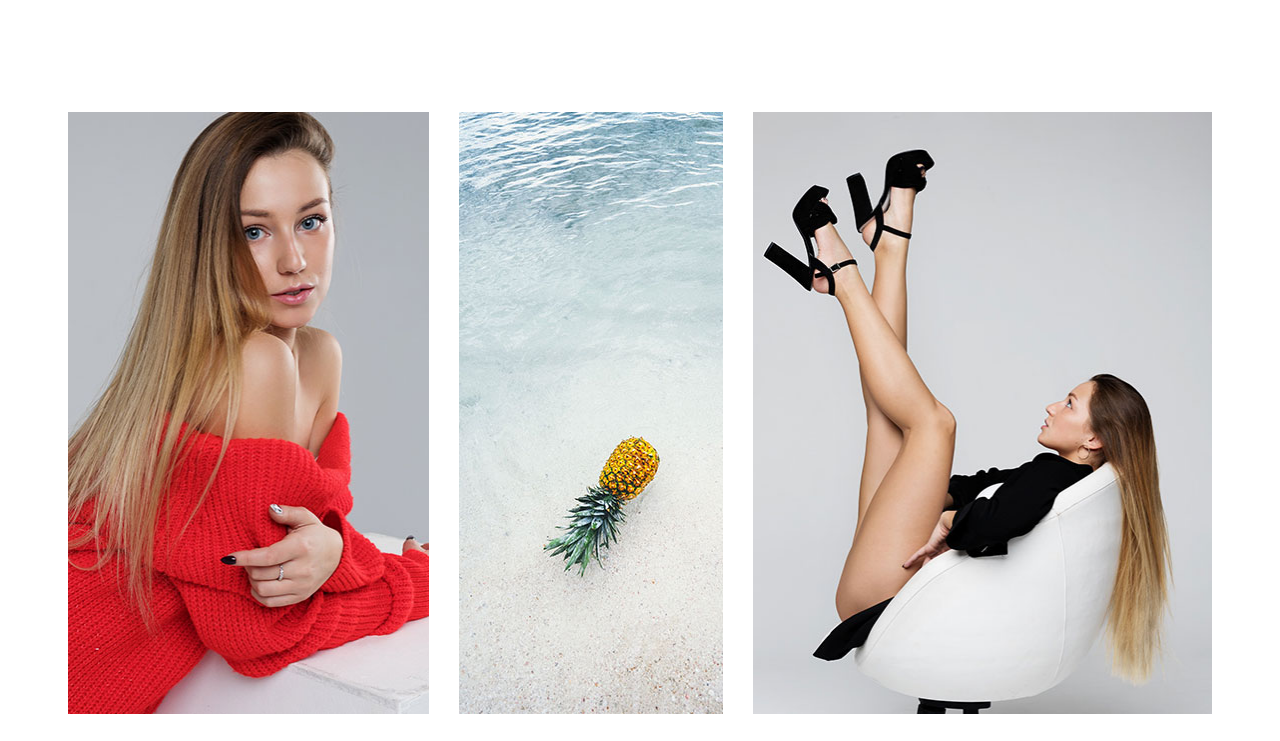
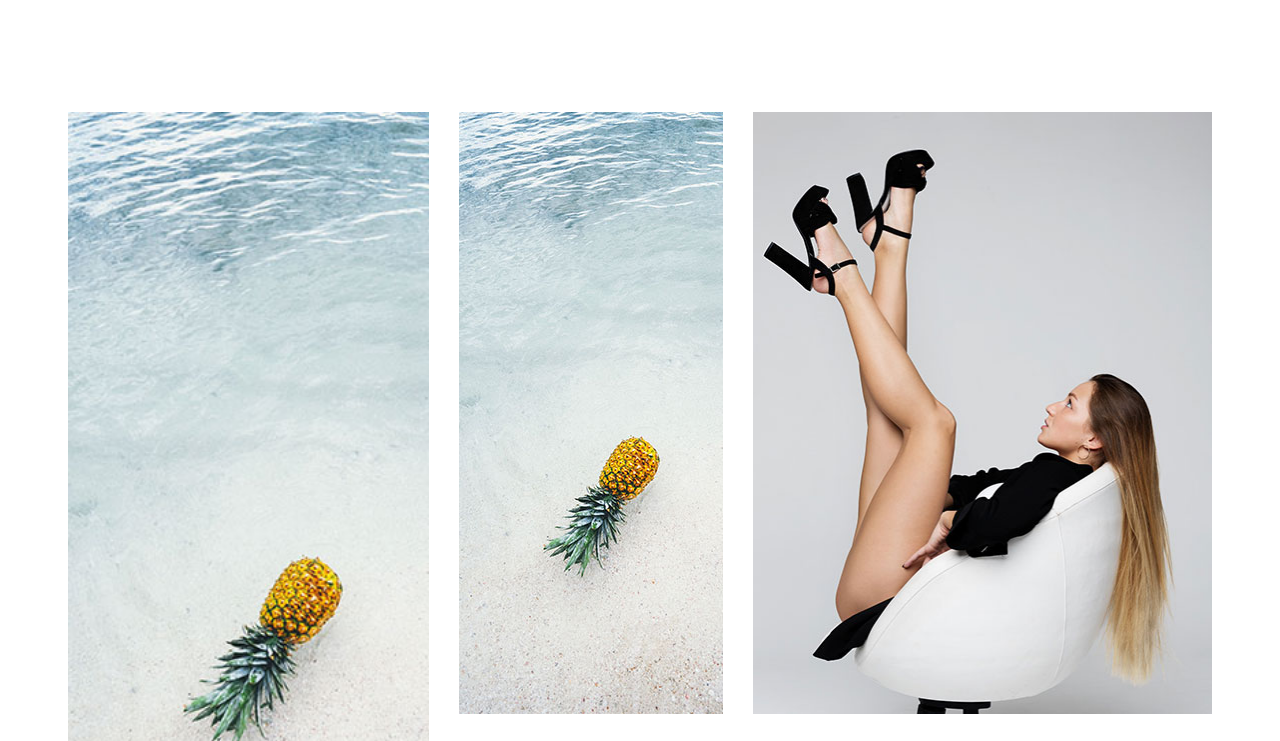
Before and after one commit to HadjaJalloh/Princesss-Hadja-, a plain HTML site: page index.html in a window 1280 px wide. Shown: the part 1645-2386 px from the top of the page. Drawn offline with Linux system fonts and the light colour scheme.

Commit message:
Update index.html

```diff
--- a/index.html
+++ b/index.html
@@ -132,7 +132,7 @@
 			<div class="row">
 				<div class="col-lg-4 col-md-7">
 					<a href="portfolio.html" class="portfolio-item">
-						<img src="img/portfolio/1.jpg" alt="">
+						<img src="img/portfolio/2.jpg" alt="">
 						<h4>See More</h4>
 					</a>
 				</div>
```
